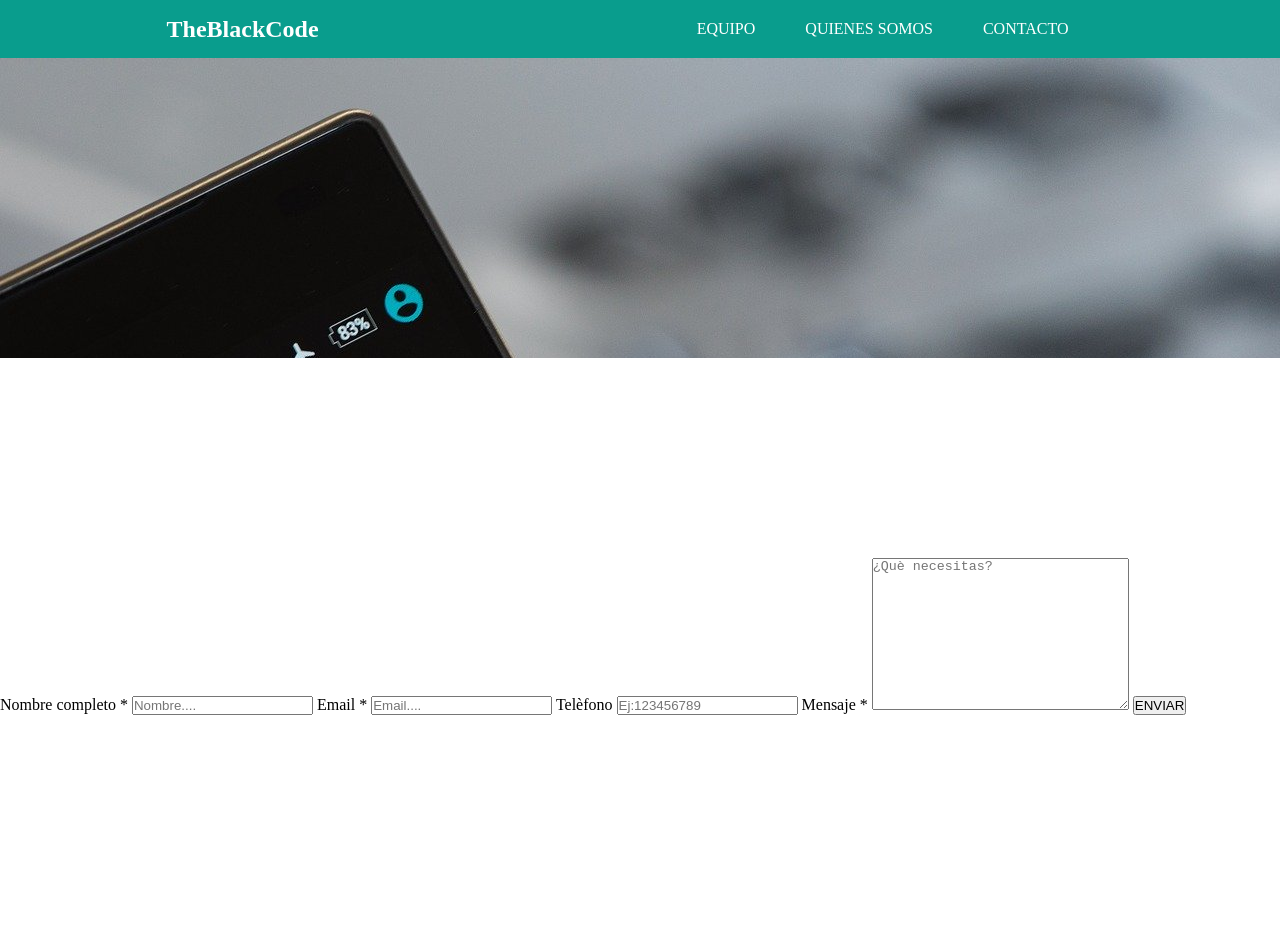
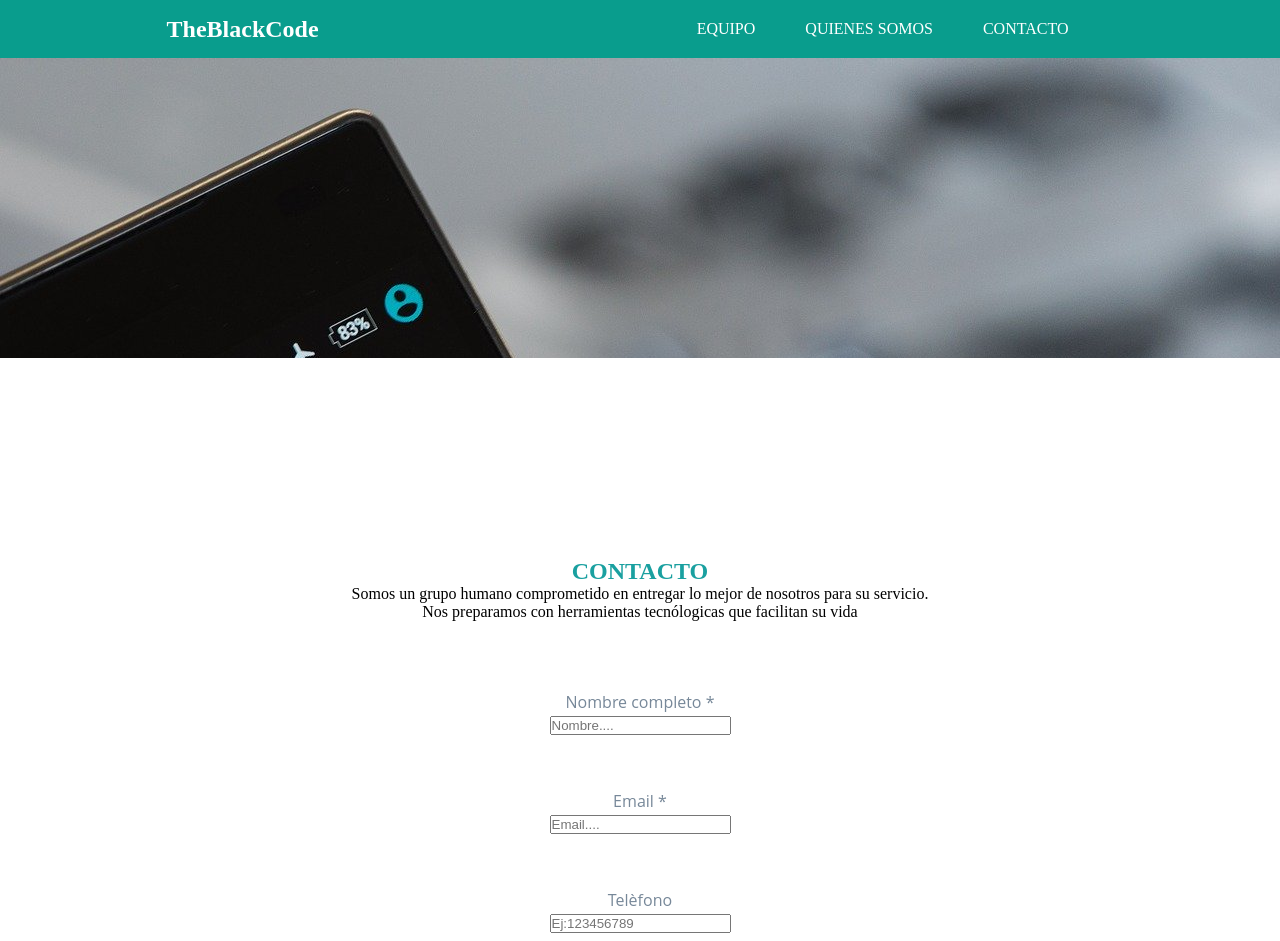
Before and after one commit to AdsonTobon/front2-TheBlackCode, a plain HTML site: page contacto.html in a window 1280 px wide. Shown: the top 941 px of the page. Before the commit the page ends 800 px from the top, so only its background shows below. Drawn offline with Linux system fonts and the light colour scheme.

Commit message:
Merge de todas las ramas

```diff
--- a/contacto.html
+++ b/contacto.html
@@ -29,26 +29,40 @@
 
     <main>
         <section id="section1Main">
-            <h2></h2>
-            <p id="parrafo1Section1Main"></p>
-            <p id="parrafo2Section1Main"></p>
+            <h2>CONTACTO</h2>
+            <p id="parrafo1Section1Main">
+                Somos un grupo humano comprometido en entregar lo mejor de nosotros para su servicio.</p>
+            <p id="parrafo2Section1Main">
+                Nos preparamos con herramientas tecnólogicas que facilitan su vida
+            </p>
         </section>
 
-        <section>
+        <section id="form">
             <form action="">
-                <label for="">Nombre completo <span>*</span></label>
+                <div class="div-formulario">
+                <label for="">Nombre completo <span>*</span></label><br>
                 <input type="text" placeholder="Nombre...." required>
+            </div>
 
-                <label for="">Email <span>*</span></label>
+                <div class="div-formulario">
+                <label for="">Email <span>*</span></label><br>
                 <input type="email" placeholder="Email...." required>
+            </div>
 
-                <label for="">Telèfono</label>
+                <div class="div-formulario">
+                <label for="">Telèfono</label><br>
                 <input type="number" placeholder="Ej:123456789">
+            </div>
 
-                <label for="">Mensaje <span>*</span></label>
+                <div class="div-formulario">
+                <label for="">Mensaje <span>*</span></label><br>
                 <textarea name="" id="" cols="30" rows="10" required placeholder="¿Què necesitas?"></textarea>
+            </div>
+            <div class="div-formulario">
+
 
                 <button>ENVIAR</button>
+            </div>
             </form>
         </section>
     </main>
--- a/css/contacto.css
+++ b/css/contacto.css
@@ -46,3 +46,63 @@ nav {
 #section1Main{
   margin-top: 200px;
 }
+
+#section1Main h2{
+
+  text-align: center;
+  color: rgb(26, 160, 160);
+
+}
+#section1Main #parrafo1Section1Main{
+  text-align: center;
+  block-size: auto;
+  color: black;
+}
+
+#section1Main #parrafo2Section1Main{
+  text-align: center;
+  color: black;
+}
+form{
+
+  padding: 20px;
+  box-shadow: 0 0 6px rgb(255, 255, 255, 0.8);
+  border-radius: 10px;
+  display: block;
+
+}
+
+
+#form .div-formulario{
+  position: relative;
+  margin: 45px;
+  text-align: center;
+  background: none;
+  color: #54585A 100%;
+  font-family: Open Sans;
+  font-size: 16px;
+  padding: 5px;
+  border: none;
+  border-bottom: 1px;
+
+
+
+}
+label{
+  color: lightslategray;
+  top: 10px;
+  transition: 0.5s ease-in all;
+  pointer-events: none;
+}
+
+button{
+  font-family: Open Sans;
+  background-color: rgb(26, 160, 160);
+  color: white;
+  font-size: 16px;
+  border: none;
+  display: inline-block;
+
+
+
+}
```
